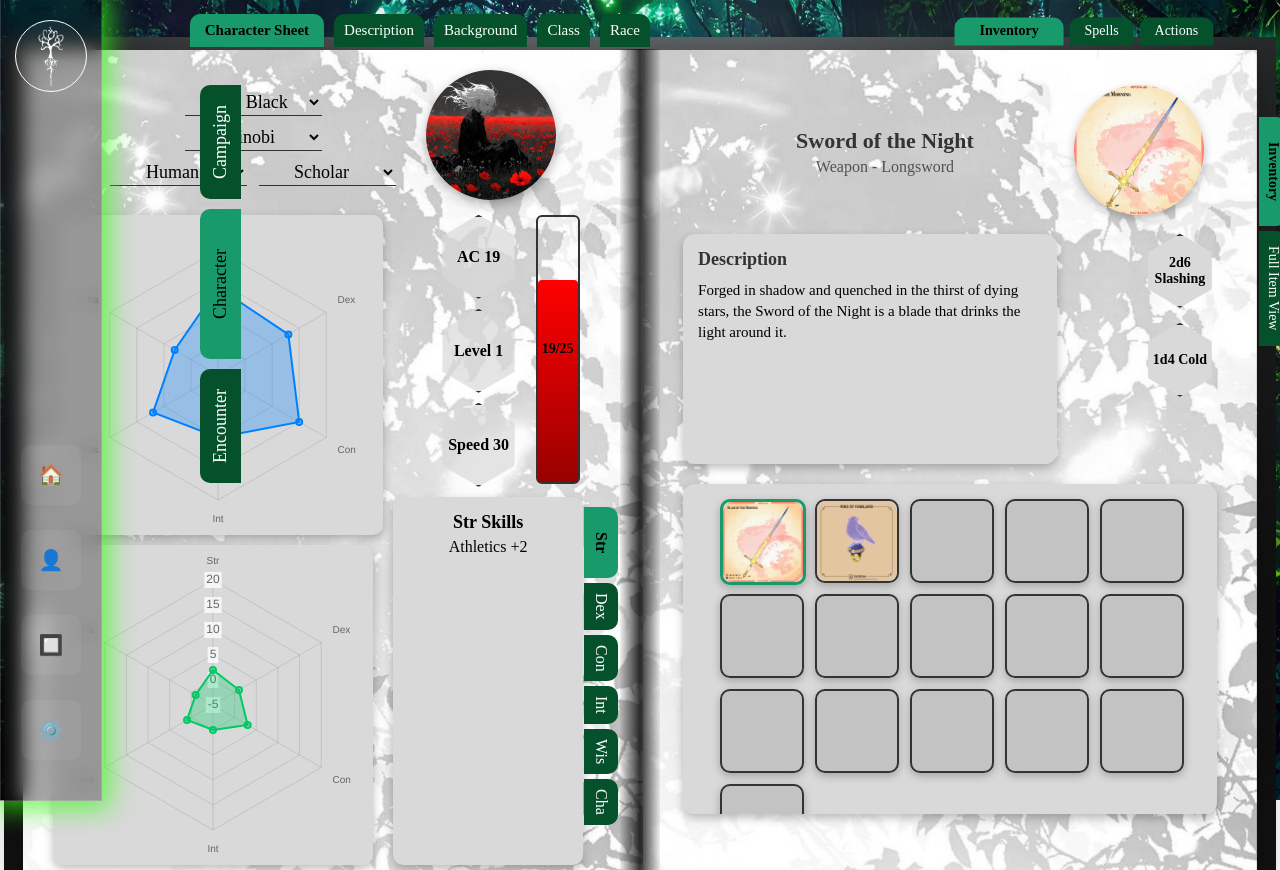
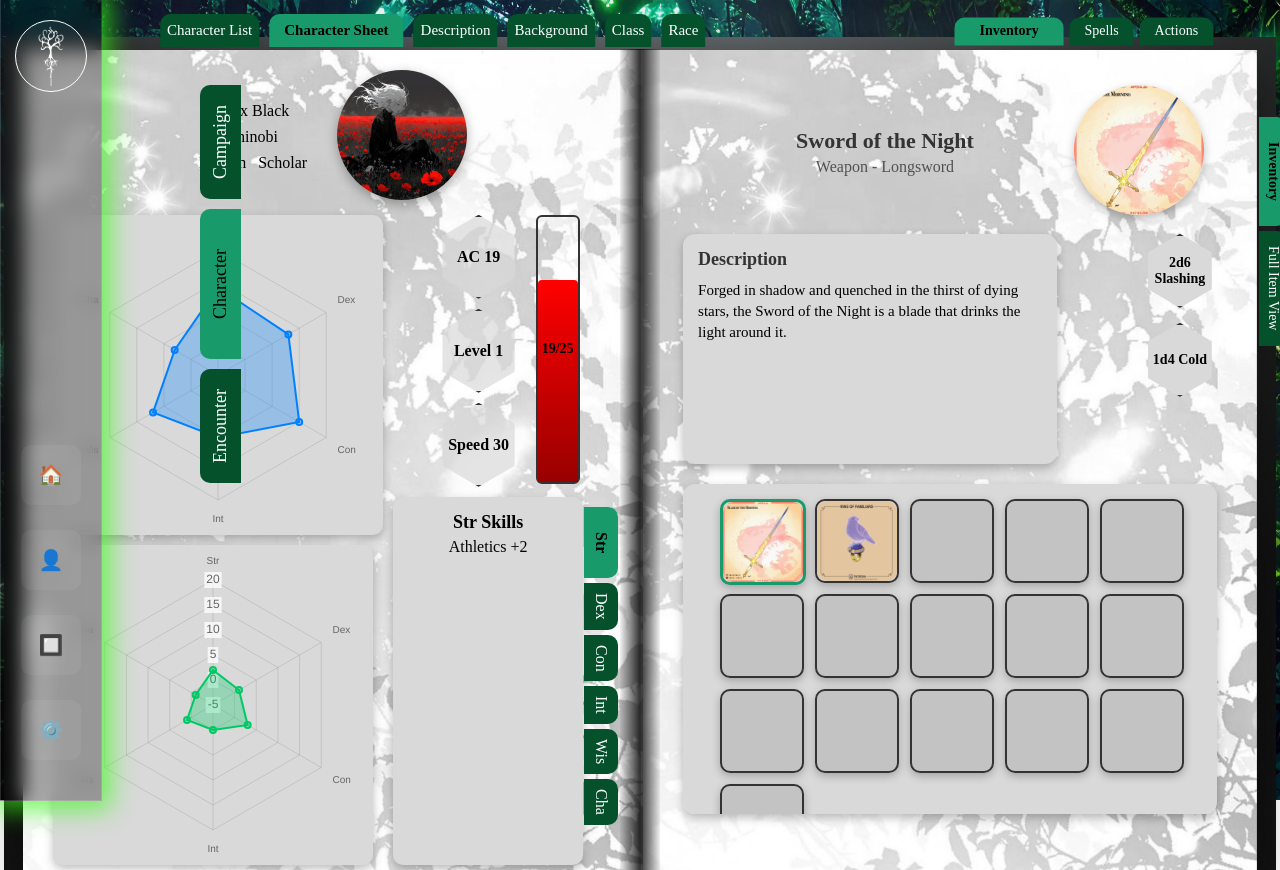
Before and after one commit to andrevanheerden/Yggdrasil, a React (Create React App) app in the folder yggdrasil/frontend/: page /character in a window 1280 px wide. Built offline with nearby package versions, Linux system fonts and the light colour scheme.

Commit message:
chatacter lis added and som css edits

```diff
--- a/yggdrasil/frontend/src/pages/characterPage/character.css
+++ b/yggdrasil/frontend/src/pages/characterPage/character.css
@@ -381,7 +381,7 @@
   /* Use fixed positioning relative to the viewport */
   position: fixed;      /* keeps tabs independent of page content */
   top: 1.7%;           /* distance from top of viewport; adjust as needed */
-  left: 32.8%;            /* center horizontally */
+  left: 33.8%;            /* center horizontally */
   transform: translateX(-50%);
   z-index: 50;          /* above other elements */
 
@@ -393,7 +393,7 @@
   color: #fff;
   border: none;
   border-radius: 10px 10px 0 0;
-  padding: 8px 10px;
+  padding: 8px 7px;
   cursor: pointer;
   font-family: 'Caudex', serif;
   font-size: 15px;
--- a/yggdrasil/frontend/src/pages/characterPage/character.js
+++ b/yggdrasil/frontend/src/pages/characterPage/character.js
@@ -7,7 +7,7 @@ import BookmarkNav from "../bookmarkNav/bookmarkNav";
 import "./character.css";
 
 function Character() {
-  const [activeTab, setActiveTab] = useState("characterSheet"); // default to CharacterSheet
+  const [activeTab, setActiveTab] = useState("character"); // default to Character Sheet
 
   return (
     <>
@@ -16,12 +16,20 @@ function Character() {
 
       {/* Top tabs above the book */}
       <div className="char-left-tab-buttons">
+
+                <button
+          className={`char-left-tab-btn ${activeTab === "characterList" ? "active" : ""}`}
+          onClick={() => setActiveTab("characterList")}
+        >
+          Character List
+        </button>
         <button
-          className={`char-left-tab-btn ${activeTab === "characterSheet" ? "active" : ""}`}
-          onClick={() => setActiveTab("characterSheet")}
+          className={`char-left-tab-btn ${activeTab === "character" ? "active" : ""}`}
+          onClick={() => setActiveTab("character")}
         >
           Character Sheet
         </button>
+
         <button
           className={`char-left-tab-btn ${activeTab === "desc" ? "active" : ""}`}
           onClick={() => setActiveTab("desc")}
@@ -49,10 +57,17 @@ function Character() {
       </div>
 
       {/* Book pages */}
-      <div className="campaign-container" style={{ backgroundImage: `url(${OPcover})` , marginTop: '20px', overflow: 'visible'}}>
+      <div
+        className="campaign-container"
+        style={{
+          backgroundImage: `url(${OPcover})`,
+          marginTop: "20px",
+          overflow: "visible",
+        }}
+      >
         <div className="top-block"></div>
         <div className="book-wrapper">
-          <LeftP activeTab={activeTab} />  {/* renders CharacterSheet or tab content */}
+          <LeftP activeTab={activeTab} />
           <RightP />
         </div>
       </div>
--- /dev/null
+++ b/yggdrasil/frontend/src/pages/characterPage/componets/characterList.js
@@ -0,0 +1,69 @@
+import React, { useState } from "react";
+import "../character.css";
+import rose from "../../../assets/images/rose.jpg"; // Portrait from CharacterSheet
+
+const CharacterList = ({ onSelectCharacter, onCreateCharacter }) => {
+  const [character] = useState({
+    id: 1,
+    name: "Alex Black",
+    race: "Human",
+    class: "Shinobi",
+    background: "Scholar",
+    level: 1,
+    ac: 19,
+    hp: { current: 19, max: 25 },
+    speed: 30,
+    image: rose,
+  });
+
+  return (
+    <div className="encounter-list-wrapper">
+      <h2 className="encounter-list-title">Character</h2>
+
+      {/* Existing Character */}
+      <div
+        className="encounter-box"
+        onClick={() => onSelectCharacter && onSelectCharacter(character)}
+      >
+        <div className="encounter-img-container">
+          <img
+            src={character.image}
+            alt={character.name}
+            className="encounter-img"
+          />
+        </div>
+
+        <div className="encounter-info">
+          <div className="encounter-name">{character.name}</div>
+          <div className="encounter-race">{character.race}</div>
+          <div className="encounter-class">{character.class}</div>
+          <div className="encounter-bg">{character.background}</div>
+        </div>
+
+        <div className="encounter-stats">
+          <div className="encounter-level">Lvl {character.level}</div>
+          <div className="encounter-ac">AC {character.ac}</div>
+          <div className="encounter-speed">Speed {character.speed}</div>
+          <div className="encounter-hp">
+            HP {character.hp.current}/{character.hp.max}
+          </div>
+        </div>
+      </div>
+
+      {/* ➕ Create New Character */}
+      <div
+        className="encounter-box create-new"
+        onClick={() => onCreateCharacter && onCreateCharacter()}
+      >
+        <div className="encounter-img-container">
+          <div className="encounter-img placeholder">+</div>
+        </div>
+        <div className="encounter-info">
+          <div className="encounter-name">Create New Character</div>
+        </div>
+      </div>
+    </div>
+  );
+};
+
+export default CharacterList;
--- a/yggdrasil/frontend/src/pages/characterPage/componets/characterSheet.js
+++ b/yggdrasil/frontend/src/pages/characterPage/componets/characterSheet.js
@@ -21,61 +21,14 @@ ChartJS.register(
   Legend
 );
 
-// Reusable dropdown with "Add new" option
-const EditableDropdown = ({ options, value, onChange, placeholder }) => {
-  const [isCustom, setIsCustom] = useState(false);
-  const [customValue, setCustomValue] = useState("");
-
-  const handleChange = (e) => {
-    const selected = e.target.value;
-    if (selected === "custom") {
-      setIsCustom(true);
-      onChange(customValue);
-    } else {
-      setIsCustom(false);
-      onChange(selected);
-    }
-  };
-
-  return (
-    <>
-      {!isCustom ? (
-        <select
-          value={value}
-          onChange={handleChange}
-          className="dropdown-inline"
-        >
-          {options.map((opt, i) => (
-            <option key={i} value={opt}>
-              {opt}
-            </option>
-          ))}
-          <option value="custom">➕ Add new...</option>
-        </select>
-      ) : (
-        <input
-          type="text"
-          value={customValue}
-          onChange={(e) => {
-            setCustomValue(e.target.value);
-            onChange(e.target.value);
-          }}
-          placeholder={placeholder}
-          className="dropdown-inline"
-        />
-      )}
-    </>
-  );
-};
-
 const CharacterSheet = () => {
-  const [name, setName] = useState("Alex Black");
-  const [charClass, setCharClass] = useState("Shinobi");
-  const [race, setRace] = useState("Human");
-  const [background, setBackground] = useState("Scholar");
   const [activeTab, setActiveTab] = useState("Str");
 
   const character = {
+    name: "Alex Black",
+    class: "Shinobi",
+    race: "Human",
+    background: "Scholar",
     portrait: rose,
     ac: 19,
     level: 1,
@@ -160,31 +113,12 @@ const CharacterSheet = () => {
       {/* Header with portrait */}
       <div className="character-header-with-portrait">
         <div className="header-dropdowns">
-          <EditableDropdown
-            options={["Alex Black", "New Hero"]}
-            value={name}
-            onChange={setName}
-            placeholder="Enter name"
-          />
-          <EditableDropdown
-            options={["Shinobi", "Warrior", "Mage"]}
-            value={charClass}
-            onChange={setCharClass}
-            placeholder="Enter class"
-          />
+          {/* ✅ All static text now */}
+          <div className="static-info">{character.name}</div>
+          <div className="static-info">{character.class}</div>
           <div className="two-column-inline">
-            <EditableDropdown
-              options={["Human", "Elf", "Dwarf"]}
-              value={race}
-              onChange={setRace}
-              placeholder="Enter race"
-            />
-            <EditableDropdown
-              options={["Scholar", "Soldier", "Merchant"]}
-              value={background}
-              onChange={setBackground}
-              placeholder="Enter background"
-            />
+            <div className="static-info">{character.race}</div>
+            <div className="static-info">{character.background}</div>
           </div>
         </div>
 
@@ -250,7 +184,9 @@ const CharacterSheet = () => {
                 {Object.keys(skillsByAbility).map((ability) => (
                   <button
                     key={ability}
-          className={`skills-tab-btn ${activeTab === ability ? "active" : ""}`}
+                    className={`skills-tab-btn ${
+                      activeTab === ability ? "active" : ""
+                    }`}
                     onClick={() => setActiveTab(ability)}
                   >
                     {ability}
@@ -259,7 +195,6 @@ const CharacterSheet = () => {
               </div>
             </div>
           </div>
-
         </div>
       </div>
     </div>
--- a/yggdrasil/frontend/src/pages/characterPage/componets/leftP.js
+++ b/yggdrasil/frontend/src/pages/characterPage/componets/leftP.js
@@ -6,16 +6,18 @@ import CharacterDes from "./characterDes";
 import BackgroundDes from "./backgroundDes";
 import ClassDes from "./classDes";
 import RaceDes from "./raceDes";
+import CharacterList from "./characterList";
 
 const LeftP = ({ activeTab }) => {
   return (
     <div className="page left-page" style={{ backgroundImage: `url(${pageBg})` }}>
 
       {/* Optional: Always visible Character Sheet at the top */}
-      {activeTab === "characterSheet" && <CharacterSheet />}
+      {activeTab === "characterList" && <CharacterList />}
 
       {/* Tab content controlled by parent */}
       <div className="char-left-tab-content">
+        {activeTab === "character" && <CharacterSheet />}
         {activeTab === "desc" && <CharacterDes />}
         {activeTab === "background" && <BackgroundDes />}
         {activeTab === "class" && <ClassDes />}
```
Lines whose indentation alone changed are shown as unchanged.
